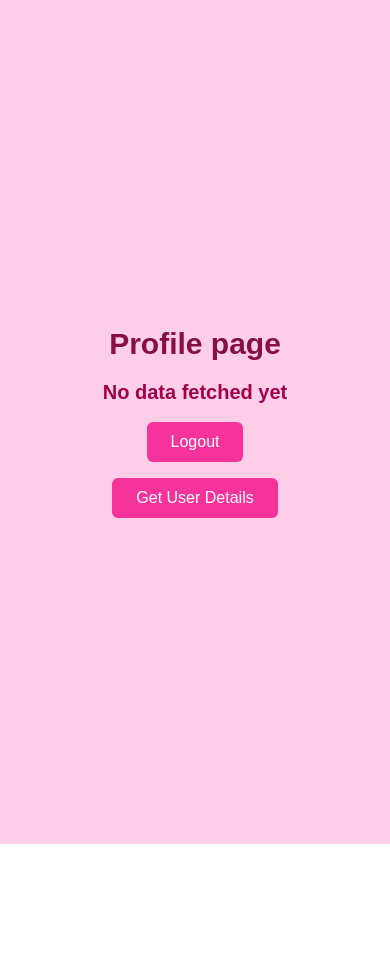
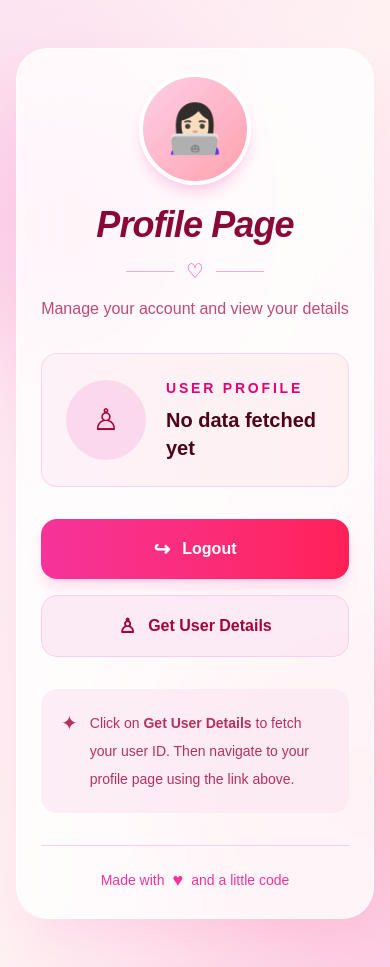
Before and after one commit to rainanirmal/next-auth-app, a Next.js app: page /profile in a window 390 px wide. Before the commit the page ends 844 px from the top, so only its background shows below. Built offline with nearby package versions, Linux system fonts and the light colour scheme.

Commit message:
style: redesign profile page with a pastel pink theme and responsive layout

```diff
--- a/src/app/profile/[id]/page.tsx
+++ b/src/app/profile/[id]/page.tsx
@@ -1,11 +1,67 @@
-export default async function UserProfilePage({params}: {
+export default async function UserProfilePage({
+    params,
+}: {
     params: Promise<{ id: string }>;
 }) {
     const { id } = await params;
+
     return (
-        <div className="flex flex-col justify-center text-center min-h-screen py-2">
-            <h1>Profile page</h1>
-            <p className="text-4xl">Profile : {id}</p>
+        <div className="min-h-screen flex items-center justify-center bg-pink-100 px-4 py-10">
+            <div className="w-full max-w-lg overflow-hidden rounded-3xl bg-white shadow-xl shadow-pink-200/60">
+
+                <div className="bg-pink-500 px-6 py-10 text-center">
+                    <div className="mx-auto flex h-24 w-24 items-center justify-center rounded-full border-4 border-white bg-pink-100 text-5xl shadow-md">
+                        👤
+                    </div>
+
+                    <h1 className="mt-4 text-3xl font-bold text-white">
+                        User Profile
+                    </h1>
+
+                    <p className="mt-2 text-sm text-pink-100">
+                        Welcome to the profile page
+                    </p>
+                </div>
+
+                <div className="px-6 py-8 sm:px-10">
+                    <div className="rounded-2xl border border-pink-100 bg-pink-50 p-5">
+                        <p className="text-sm font-medium uppercase tracking-wider text-pink-500">
+                            User ID
+                        </p>
+
+                        <p className="mt-2 break-all text-lg font-semibold text-pink-950">
+                            {id}
+                        </p>
+                    </div>
+
+                    <div className="mt-6 flex items-start gap-3">
+                        <span className="text-xl">✨</span>
+                        <div>
+                            <h2 className="font-semibold text-pink-900">
+                                Your Profile Details
+                            </h2>
+                            <p className="mt-1 text-sm leading-6 text-gray-500">
+                                This page displays the profile associated
+                                with the selected user ID.
+                            </p>
+                        </div>
+                    </div>
+
+                    <a
+                        href="/profile"
+                        className="mt-8 flex w-full items-center justify-center rounded-xl bg-pink-500 px-6 py-3 font-semibold text-white transition duration-200 hover:bg-pink-600 hover:shadow-lg hover:shadow-pink-200"
+                    >
+                        ← Back to My Profile
+                    </a>
+                </div>
+
+                {/* Footer */}
+                <div className="border-t border-pink-100 px-6 py-4 text-center">
+                    <p className="text-xs text-pink-400">
+                        Made with ♡
+                    </p>
+                </div>
+            </div>
         </div>
-    )
+    );
 }
--- a/src/app/profile/page.tsx
+++ b/src/app/profile/page.tsx
@@ -37,31 +37,102 @@ export default function ProfilePage() {
     }
 
     return (
-    <div className="min-h-screen flex flex-col items-center justify-center bg-pink-200 px-4">
-        <h1 className="text-3xl font-bold text-pink-900">
-            Profile page
+    <div className="relative min-h-screen overflow-hidden bg-linear-to-br from-pink-100 via-rose-50 to-pink-200 px-4 py-12 flex items-center justify-center">
+
+        <div className="absolute -left-20 top-20 h-72 w-72 rounded-full bg-pink-300/40 blur-3xl" />
+        <div className="absolute -right-20 bottom-10 h-80 w-80 rounded-full bg-rose-300/40 blur-3xl" />
+
+        <div className="relative w-full max-w-3xl rounded-4xl border border-white/80 bg-white/80 p-6 shadow-2xl shadow-pink-300/30 backdrop-blur-xl sm:p-10">
+
+            {/* Avatar */}
+            <div className="flex justify-center">
+                <div className="flex h-28 w-28 items-center justify-center rounded-full border-4 border-white bg-linear-to-br from-pink-200 to-rose-300 text-5xl shadow-lg shadow-pink-200">
+                    👩🏻‍💻
+                </div>
+            </div>
+
+            <div className="mt-5 text-center">
+                <h1 className="text-4xl font-extrabold italic tracking-tight text-rose-900 sm:text-5xl">
+                    Profile Page
                 </h1>
 
-        <h2 className="text-xl font-semibold text-pink-800 mt-4">
-            {data === "nothing" ? "No data fetched yet" : <Link href={`/profile/${data}`} className="text-blue-500 underline">
-                Go to profile of user with id: {data}
-            </Link>}
-        </h2>
+                <div className="mt-3 flex items-center justify-center gap-3">
+                    <span className="h-px w-12 bg-pink-300" />
+                    <span className="text-xl text-pink-500">♡</span>
+                    <span className="h-px w-12 bg-pink-300" />
+                </div>
 
+                <p className="mt-3 text-base text-rose-800/70 sm:text-lg">
+                    Manage your account and view your details
+                </p>
+            </div>
+
+            {/* User details section */}
+            <div className="mt-8 rounded-2xl border border-pink-200/80 bg-linear-to-r from-pink-50 to-rose-50 p-6">
+                <div className="flex items-center gap-5">
+                    <div className="flex h-20 w-20 shrink-0 items-center justify-center rounded-full bg-pink-200/70 text-3xl text-rose-800">
+                        ♙
+                    </div>
+
+                    <div className="min-w-0">
+                        <p className="text-sm font-bold uppercase tracking-[0.2em] text-pink-600">
+                            User Profile
+                        </p>
+
+                        <p className="mt-2 break-all text-xl font-bold text-rose-950">
+                            {data === "nothing"
+                                ? "No data fetched yet"
+                                : `User ID: ${data}`}
+                        </p>
+                    </div>
+                </div>
+
+                {data !== "nothing" && (
+                    <Link
+                        href={`/profile/${data}`}
+                        className="mt-5 inline-block font-semibold text-rose-700 underline decoration-pink-400 underline-offset-4 transition hover:text-pink-600"
+                    >
+                        Go to your profile →
+                    </Link>
+                )}
+            </div>
+
+            <div className="mt-8 grid grid-cols-1 gap-4 sm:grid-cols-2">
 
                 <button
                     onClick={logout}
-            className="bg-pink-500 text-white px-6 py-2 rounded-md hover:bg-pink-600 transition mt-4"
+                    className="flex items-center justify-center gap-3 rounded-2xl bg-linear-to-r from-pink-500 to-rose-500 px-6 py-4 font-bold text-white shadow-lg shadow-pink-300/40 transition duration-300 hover:-translate-y-1 hover:shadow-xl hover:shadow-pink-300/50 active:scale-95"
                 >
+                    <span className="text-xl">↪</span>
                     Logout
                 </button>
 
                 <button
                     onClick={getUserDetails}
-            className="bg-pink-500 text-white px-6 py-2 rounded-md hover:bg-pink-600 transition mt-4"
+                    className="flex items-center justify-center gap-3 rounded-2xl border border-pink-200 bg-pink-100/80 px-6 py-4 font-bold text-rose-800 transition duration-300 hover:-translate-y-1 hover:bg-pink-200 active:scale-95"
                 >
+                    <span className="text-xl">♙</span>
                     Get User Details
                 </button>
+
+            </div>
+
+            <div className="mt-8 rounded-2xl bg-pink-100/70 p-5">
+                <p className="flex items-start gap-3 text-sm leading-7 text-rose-800/80 sm:text-base">
+                    <span className="text-xl">✦</span>
+                    <span>
+                        Click on <strong>Get User Details</strong> to fetch
+                        your user ID. Then navigate to your profile page
+                        using the link above.
+                    </span>
+                </p>
+            </div>
+
+            <div className="mt-8 flex items-center justify-center gap-2 border-t border-pink-200 pt-5 text-sm text-pink-500">
+                Made with <span className="text-lg">♥</span> and a little code
+            </div>
+
+        </div>
     </div>
 );
 }
```
Lines whose indentation alone changed are shown as unchanged.
